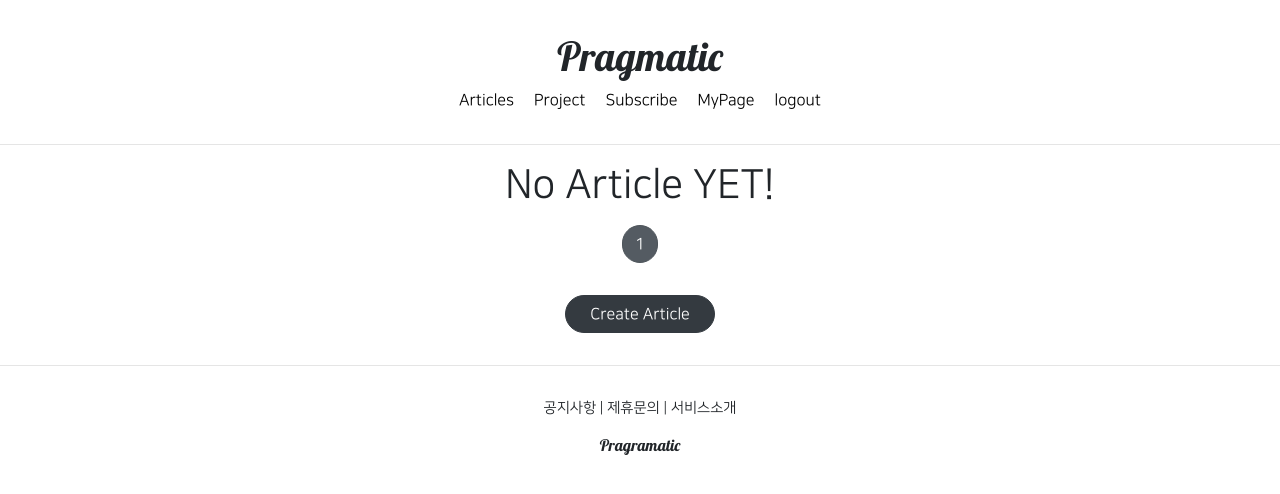
After one commit to sungno/pragmatic, a Django app: page /subscribe/list/ in a window 1280 px wide. The commit adds this page. Shown: the top 494 px of the page. Run offline with Django 4.2, Linux system fonts and the light colour scheme; the visitor is signed in with stand-in values (Sample User, id 1); data that the repository does not hold is empty; some libraries are stand-ins or nearby versions.

Commit message:
django course 43 commit

```diff
--- /dev/null
+++ b/subscribeapp/templates/subscribeapp/list.html
@@ -0,0 +1,9 @@
+{% extends 'base.html' %}
+
+{% block content %}
+
+    <div>
+        {% include 'snippets/list_fragment.html' with article_list=article_list %}
+    </div>
+
+{% endblock %}
--- a/subscribeapp/urls.py
+++ b/subscribeapp/urls.py
@@ -1,9 +1,10 @@
 from django.urls import path
 
-from subscribeapp.views import SubscriptionView
+from subscribeapp.views import SubscriptionView, SubscriptionListView
 
 app_name = 'subscribeapp'
 
 urlpatterns = [
     path('subscribe/', SubscriptionView.as_view(), name='subscribe'),
+    path('list/', SubscriptionListView.as_view(), name='list'),
 ]
--- a/subscribeapp/views.py
+++ b/subscribeapp/views.py
@@ -27,3 +27,17 @@
         else:
             Subscription(user=user, project=project).save()
         return super(SubscriptionView, self).get(request, *args, **kwargs)
+
+
+@method_decorator(login_required, 'get')
+class SubscriptionListView(ListView):
+    model = Article
+    context_object_name = 'article_list'
+    template_name = 'subscribeapp/list.html'
+    paginate_by = 5
+
+    def get_queryset(self):
+        # 유저가 구독하고있는 article 찾기
+        projects = Subscription.objects.filter(user=self.request.user).values_list('project')
+        article_list = Article.objects.filter(project__in=projects)
+        return article_list
--- a/templates/header.html
+++ b/templates/header.html
@@ -9,6 +9,9 @@
             </a>
             <a href="{% url 'projectapp:list' %}" class="pragmatic_header_nav">
                 <span>Project</span>
+            </a>
+            <a href="{% url 'subscribeapp:list' %}" class="pragmatic_header_nav">
+                <span>Subscribe</span>
             </a>
             {% if not user.is_authenticated %}
             <a href="{% url 'accountapp:login' %}?next={{ request.path }}" class="pragmatic_header_nav">
--- a/templates/snippets/list_fragment.html
+++ b/templates/snippets/list_fragment.html
@@ -37,7 +37,6 @@
     </div>
     <script src="{% static 'js/magicgrid.js' %}"></script>
     {% else %}
-    print("else")
     <div class="text-center">
       <h1>No Article YET!</h1>
     </div>
```
